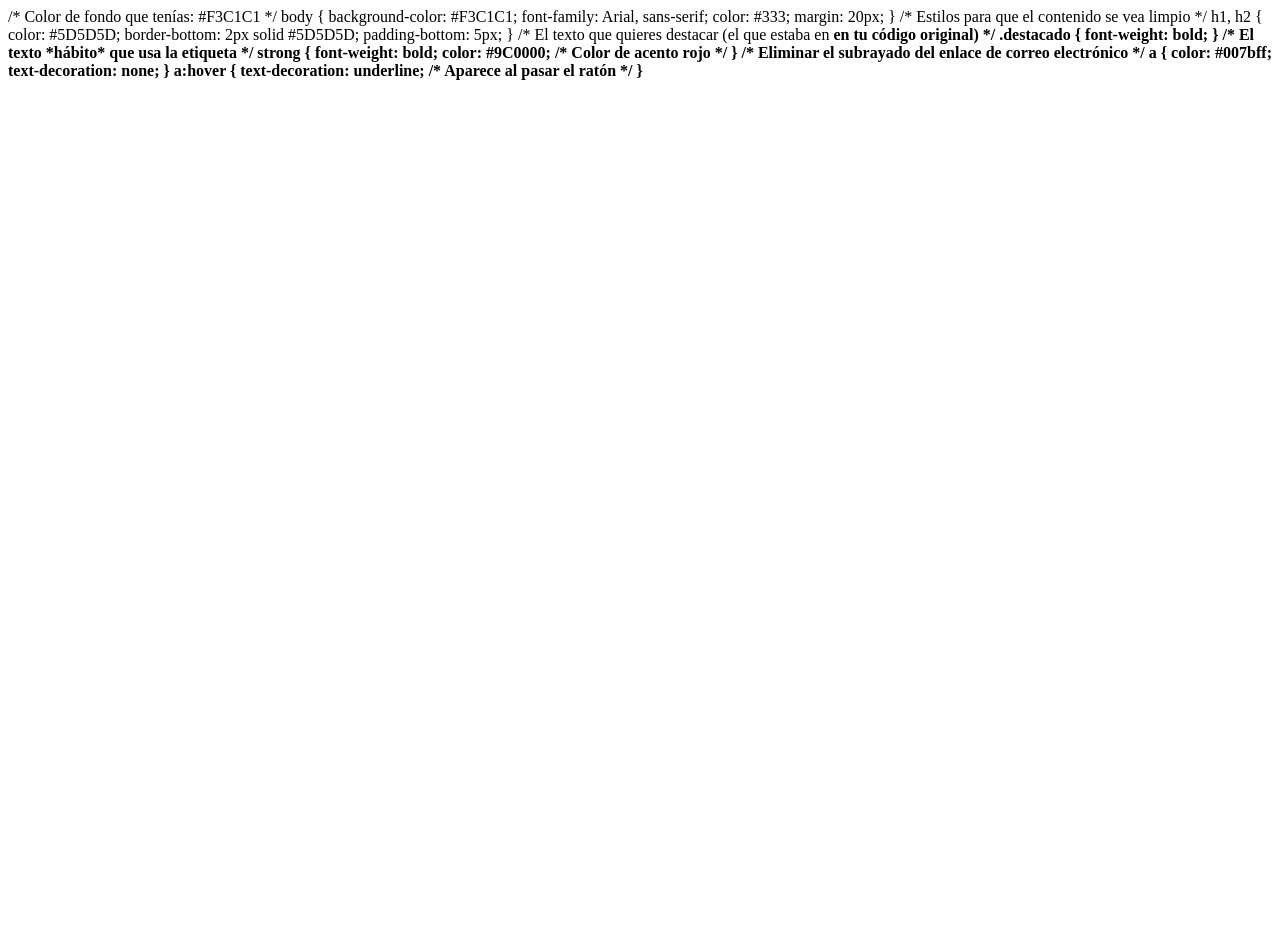
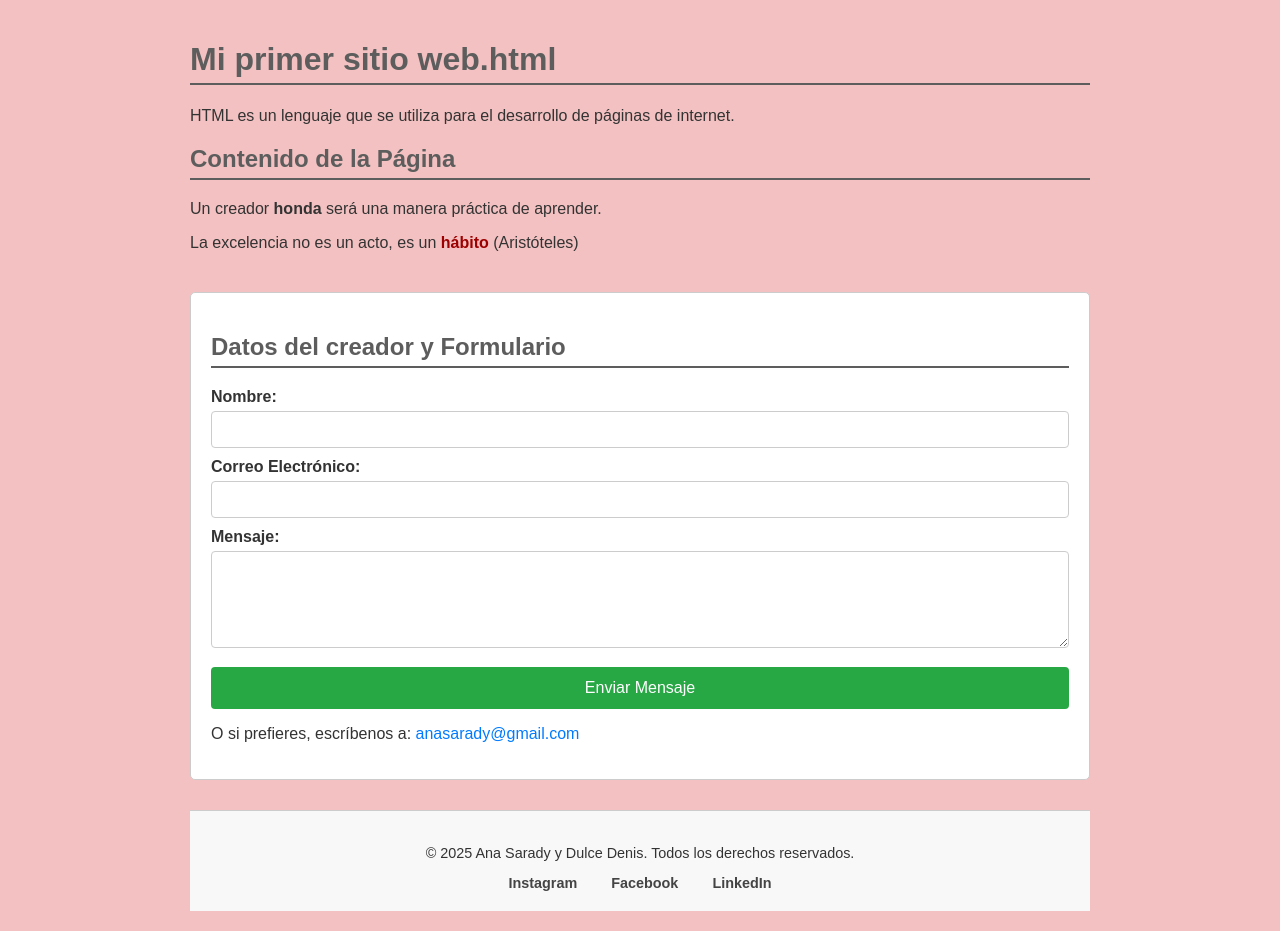
Before and after one commit to anasarady3-beep/mi-primer-sitio-web-personal, a plain HTML site: page index.html in a window 1280 px wide. Before the commit the page ends 800 px from the top, so only its background shows below. Drawn offline with Linux system fonts and the light colour scheme.

Commit message:
Update index.html

```diff
--- a/index.html
+++ b/index.html
@@ -1,34 +1,52 @@
-/* Color de fondo que tenías: #F3C1C1 */
-body {
-    background-color: #F3C1C1;
-    font-family: Arial, sans-serif;
-    color: #333;
-    margin: 20px;
-}
+<!DOCTYPE html>
+<html>
+<head>
+    <title>Mi primer sitio web</title>
+    <meta name="viewport" content="width=device-width, initial-scale=1.0">
+    <link rel="stylesheet" href="style.css">
+</head>
+<body>
 
-/* Estilos para que el contenido se vea limpio */
-h1, h2 {
-    color: #5D5D5D;
-    border-bottom: 2px solid #5D5D5D;
-    padding-bottom: 5px;
-}
+    <header>
+        <h1>Mi primer sitio web.html</h1>
+        <p>HTML es un lenguaje que se utiliza para el desarrollo de páginas de internet.</p>
+    </header>
 
-/* El texto que quieres destacar (el que estaba en <b> en tu código original) */
-.destacado {
-    font-weight: bold;
-}
+    <main>
+        <h2>Contenido de la Página</h2>
+        <p>Un creador <span class="destacado">honda</span> será una manera práctica de aprender.</p>
+        <p>La excelencia no es un acto, es un <strong>hábito</strong> (Aristóteles)</p>
 
-/* El texto *hábito* que usa la etiqueta <strong> */
-strong {
-    font-weight: bold;
-    color: #9C0000; /* Color de acento rojo */
-}
+        <section id="contacto">
+            <h2>Datos del creador y Formulario</h2>
+            <form action="tu_script_de_envio.php" method="POST">
 
-/* Eliminar el subrayado del enlace de correo electrónico */
-a {
-    color: #007bff;
-    text-decoration: none;
-}
-a:hover {
-    text-decoration: underline; /* Aparece al pasar el ratón */
-}
+                <label for="nombre">Nombre:</label>
+                <input type="text" id="nombre" name="nombre" required>
+
+                <label for="email">Correo Electrónico:</label>
+                <input type="email" id="email" name="email" required>
+
+                <label for="mensaje">Mensaje:</label>
+                <textarea id="mensaje" name="mensaje" rows="5" required></textarea>
+
+                <button type="submit">Enviar Mensaje</button>
+
+                <p>O si prefieres, escríbenos a: <a href="mailto:anasarady@gmail.com">anasarady@gmail.com</a></p>
+
+            </form>
+        </section>
+        </main>
+
+    <footer>
+        <p>&copy; 2025 Ana Sarady y Dulce Denis. Todos los derechos reservados.</p>
+
+        <div class="redes-sociales">
+            <a href="https://www.instagram.com/ann._accosta?igsh=MW4wZno1d3YzMWZkYQ==" target="_blank">Instagram</a>
+            <a href="https://www.facebook.com/share/1BorB3BXSk/" target="_blank">Facebook</a>
+            <a href="https://www.linkedin.com/in/ana-sarady-lópez-acosta-559b50397?utm_source=share_via&utm_content=profile&utm_medium=member_android" target="_blank">LinkedIn</a>
+        </div>
+    </footer>
+
+</body>
+</html>
```
